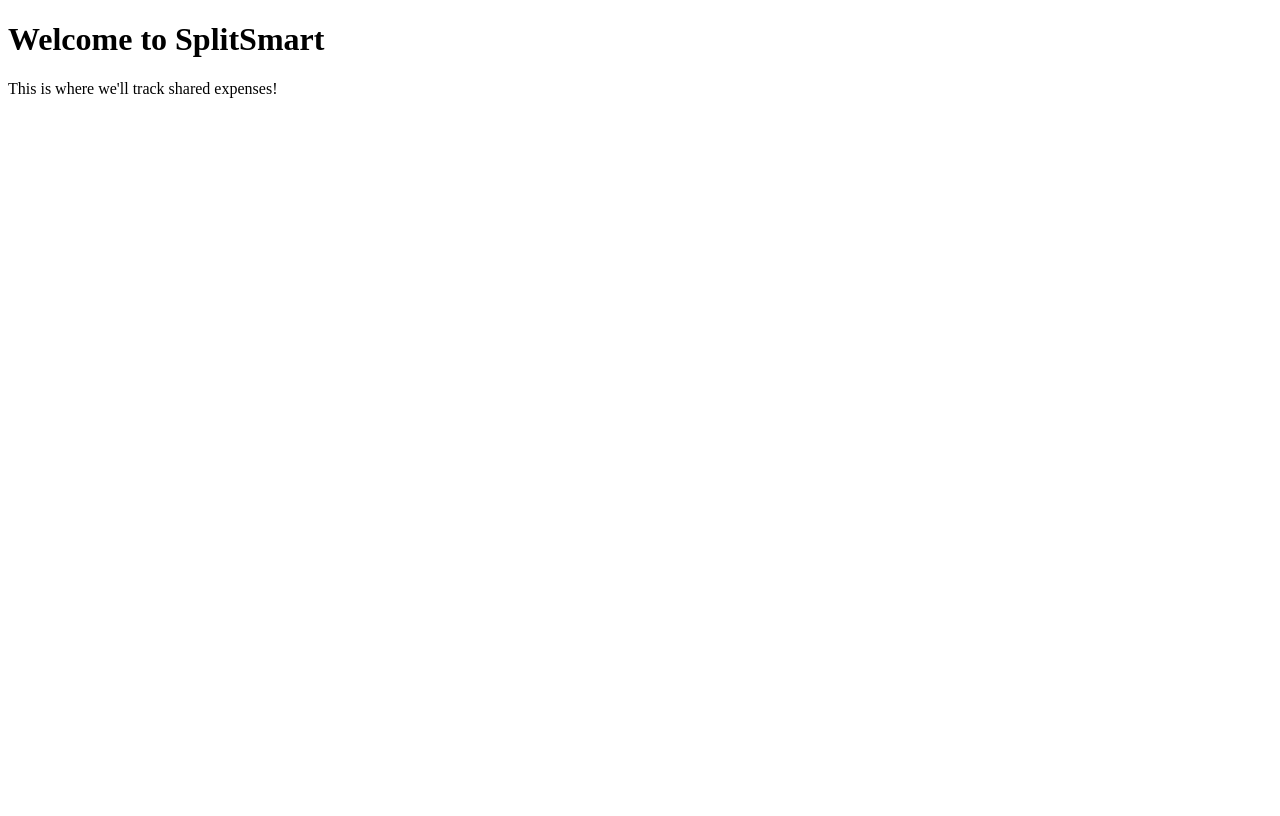
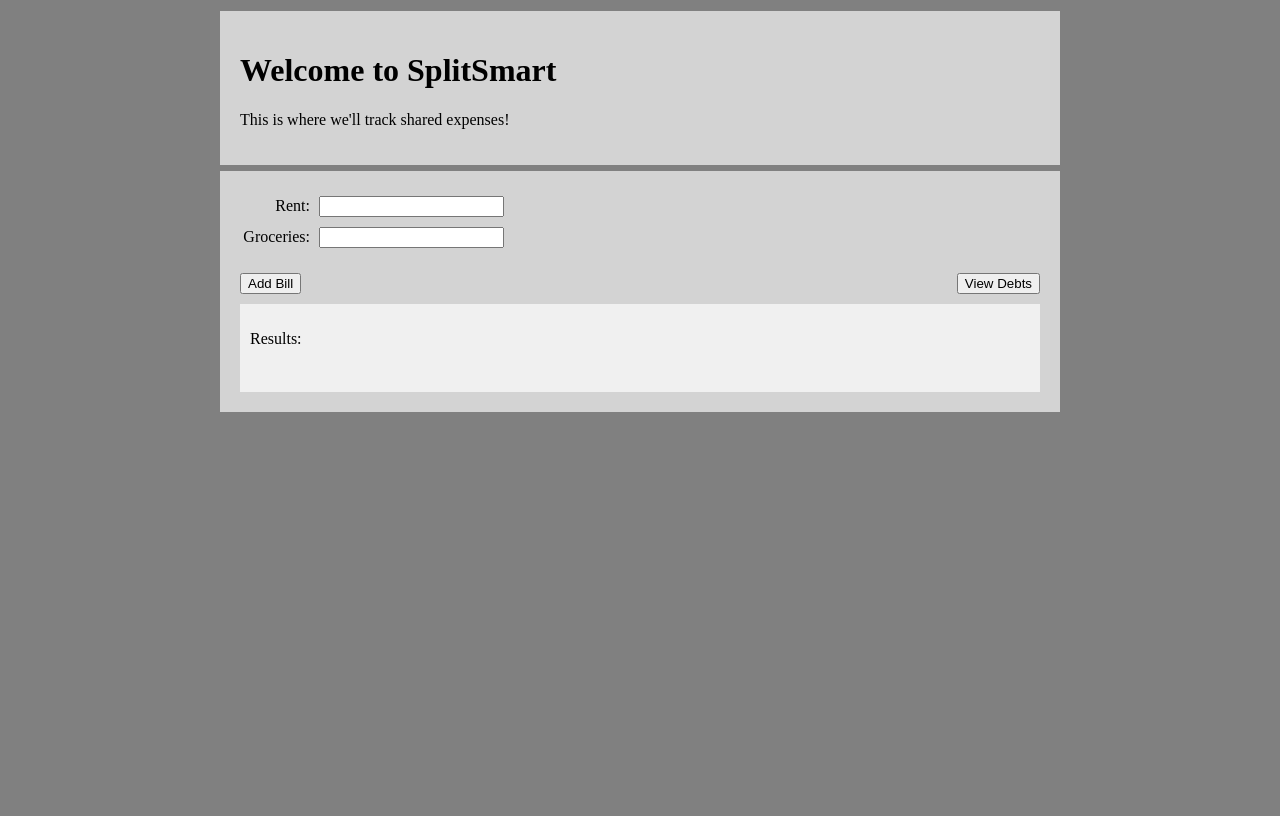
Before and after one commit to null8878/SDEV_220_Final_Project_Team_C, a Flask app: page / in a window 1280 px wide. Before the commit the page ends 98 px from the top, so only its background shows below. Run offline with Flask 3, Linux system fonts and the light colour scheme.

Commit message:
Adding a rough draft of the html / css
This is a very simple rough draft of the html / css. It includes a very basic form for inputs, two buttons, and a placeholder for results.

```diff
--- a/static/style.css
+++ b/static/style.css
@@ -0,0 +1,41 @@
+body {
+    background-color: grey;
+    height:100vh;
+}
+
+header, main {
+    max-width: 800px;
+    background-color: lightgrey;
+    padding: 20px;
+    border-style: solid;
+    border-color: grey;
+    border-width: 3px;
+    margin-left: auto;
+    margin-right: auto;
+}
+
+#userInputs{
+    padding-bottom: 20px;
+}
+
+input{
+    margin:5px;
+}
+
+label{
+    display: inline-block;
+    width:70px;
+    text-align: right;
+}
+
+#buttons {
+    display: flex;
+    justify-content: space-between;
+    flex-wrap: wrap;
+}
+
+#results{
+    background-color: #f0f0f0;
+    padding: 10px;
+    margin-top: 10px;
+}
--- a/templates/index.html
+++ b/templates/index.html
@@ -1,10 +1,38 @@
 <!DOCTYPE html>
 <html>
 <head>
+    <meta name = "viewport" content="width = device-width, initial-scale = 1.0">
     <title>SplitSmart</title>
+    <link rel = "stylesheet" href = "../static/style.css">
 </head>
 <body>
+    <header>
     <h1>Welcome to SplitSmart</h1>
     <p>This is where we'll track shared expenses!</p>
+    </header>
+
+    <main>
+        <div id = "userInputs">
+            <form>
+                <label for="rent">Rent:</label>
+                <input type="text" id="rent" name="rent"><br>
+
+                <label for="groceries">Groceries:</label>
+                <input type="text" id="groceries" name="groceries">
+            </form>
+        </div>
+
+        <div id = "buttons">
+            <button>Add Bill</button>
+            <button>View Debts</button>
+        </div>
+
+        <!--Placeholder div where final results could be displayed-->
+        <div id = results>
+            <p>Results:</p>
+            <br>
+
+        </div>
+    </main>
 </body>
 </html>
```
